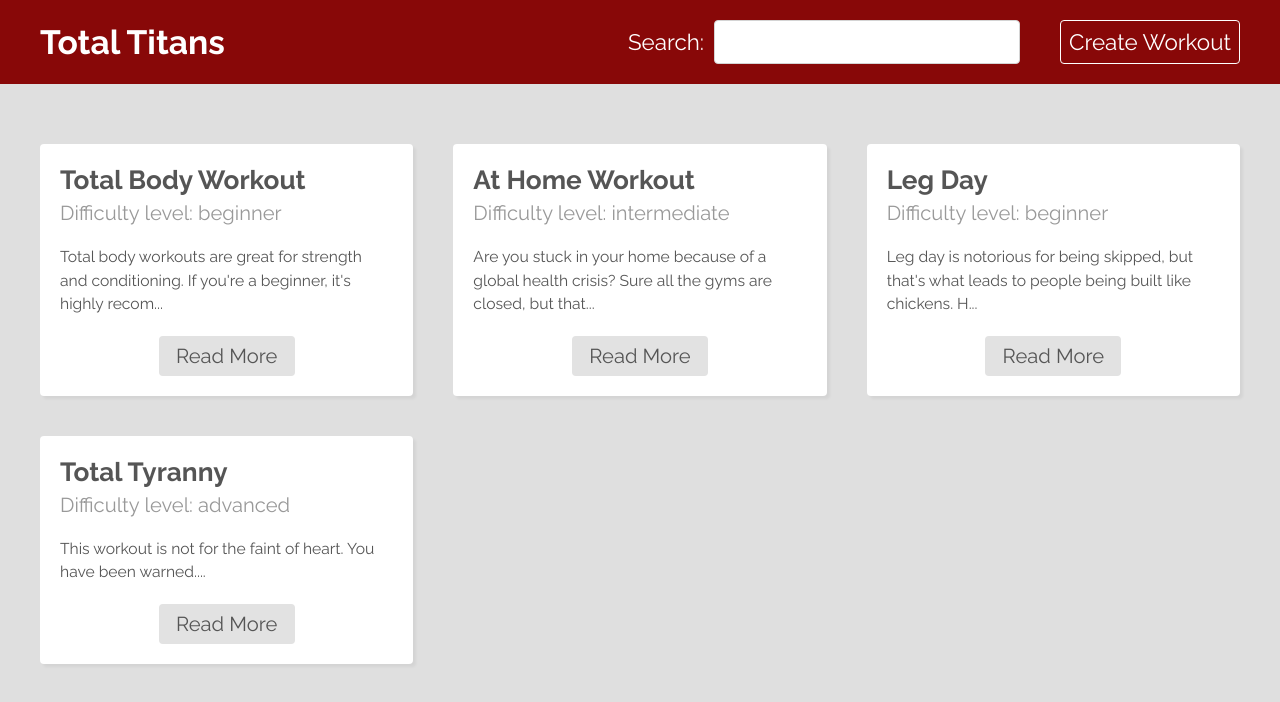
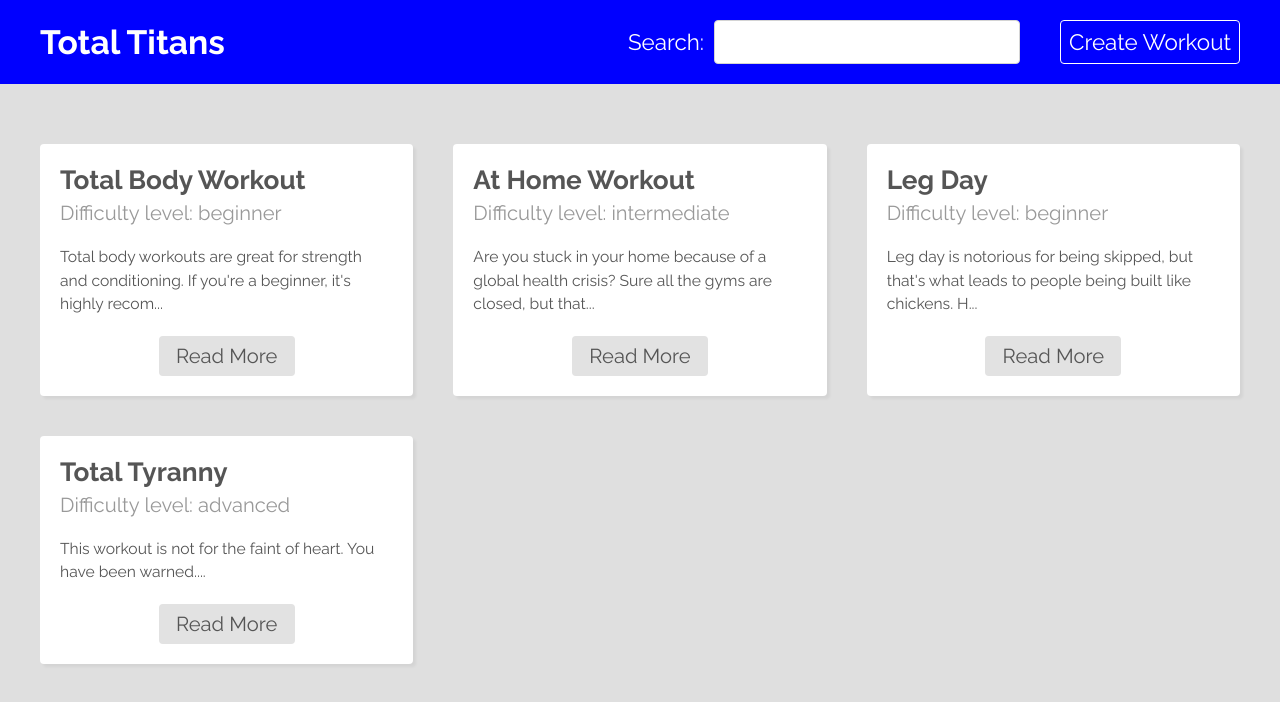
Before and after one commit to ESSODillon/Total_Titans, a React (Create React App) app: page / in a window 1280 px wide. Shown: the top 702 px of the page. Built offline with nearby package versions, Linux system fonts and the light colour scheme; data requests are answered from the project's data file.

Commit message:
Custom Context Hook

```diff
--- a/src/components/Navbar.js
+++ b/src/components/Navbar.js
@@ -1,13 +1,17 @@
 import { Link } from "react-router-dom";
+import { useTheme } from "../hooks/useTheme";
 
 // Styles
 import "./Navbar.css";
 
+// Components
 import Searchbar from "./Searchbar";
 
 export default function Navbar() {
+  const { color } = useTheme();
+
   return (
-    <div className="navbar">
+    <div className="navbar" style={{ background: color }}>
       <nav>
         <Link to="/" className="brand">
           <h1>Total Titans</h1>
--- /dev/null
+++ b/src/hooks/useTheme.js
@@ -0,0 +1,12 @@
+import { useContext } from "react";
+import { ThemeContext } from "../context/ThemeContext";
+
+export const useTheme = () => {
+  const context = useContext(ThemeContext);
+
+  if (context === undefined) {
+    throw new Error("useTheme() must be used inside a ThemeProvider");
+  }
+
+  return context;
+};
```
